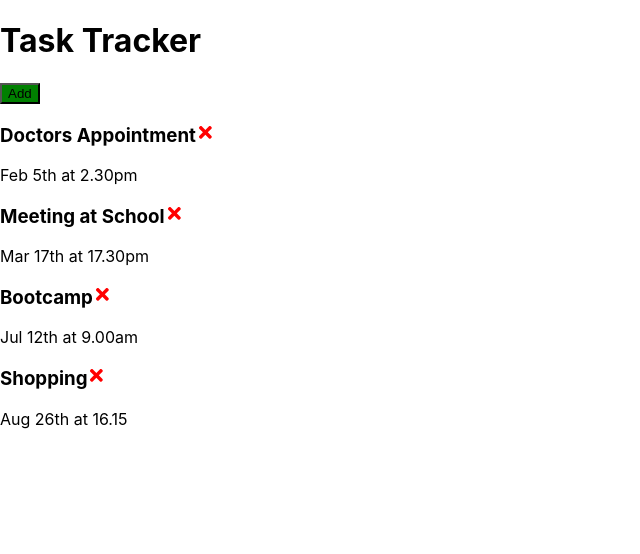
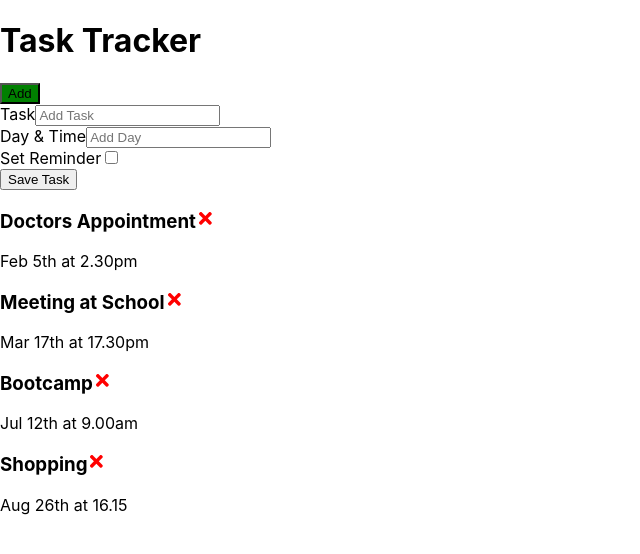
Before and after one commit to Peter-James-Borrow/Task-Tracker, a React (Create React App) app: page / in a window 1280 px wide. Shown: the top 554 px of the page, without its empty margins (0-640 px from the left). Built offline with nearby package versions, Linux system fonts and the light colour scheme.

Commit message:
FEATURE: Added add tasks component with input fields

```diff
--- a/src/App.js
+++ b/src/App.js
@@ -1,6 +1,7 @@
+import { useState } from "react"
 import Header from './components/Header'
 import Tasks from './components/Tasks'
-import { useState } from "react"
+import AddTask from './components/AddTask'
 
 
 
@@ -31,8 +32,15 @@
             day: 'Aug 26th at 16.15',
             reminder: false,
         }
-    ]
-)
+    ])
+
+    //Add Task
+    const addTask =(task) => {
+        const id = Math.floor(Math.random() *10000) + 1
+        const newTask = {id, ...task}
+        setTasks([...tasks, newTask])
+    }
+
     // Delete Task
     const deleteTask =(id) => {
         setTasks(tasks.filter((task) => task.id !== id))
@@ -49,6 +57,7 @@
   return (
     <div>
       <Header />
+      <AddTask onAdd={addTask} />
      { tasks.length > 0 ? (<Tasks tasks={tasks}
      onDelete={deleteTask} onToggle={toggleReminder} />
      ):(
--- a/src/components/AddTask.js
+++ b/src/components/AddTask.js
@@ -1,22 +1,47 @@
+import { useState } from 'react'
+const AddTask = ({onAdd}) => {
+    const [text, setText] = useState('')
+    const [day, setDay] = useState('')
+    const [reminder, setReminder] = useState(false)
 
-const AddTask = () => {
+    const onSubmit =(e) => {
+        e.preventDefault()
+
+        if(!text) {
+            alert('Please add a task')
+            return
+        }
+
+        onAdd({text, day, reminder})
+
+        setText('')
+        setDay('')
+        setReminder(false)
+    }
+
     return (
-        <form className='add-form'>
+        <form className='add-form' onSubmit={onSubmit}>
             <div className='form-control'>
                 <label>Task</label>
-                <input type='text' placeholder= 'Add Task' />
-
+                <input type='text' placeholder= 'Add Task' value={text}
+                onChange={(e) => setText(e.target.value)}
+                />
             </div>
             <div className='form-control'>
                 <label>Day & Time</label>
-                <input type='text' placeholder= 'Add Day' />
-
+                <input type='text' placeholder= 'Add Day' value={day}
+                onChange={(e) => setDay(e.target.value)}
+                />
             </div>
             <div className='form-control'>
                 <label>Set Reminder</label>
-                <input type='checkbox'  />
-
+                <input type='checkbox'
+                checked={reminder}
+                value={reminder}
+                onChange={(e) => setReminder(e.currentTarget.checked)}
+                />
             </div>
+            <input type='submit' value='Save Task' />
         </form>
     )
 }
```
